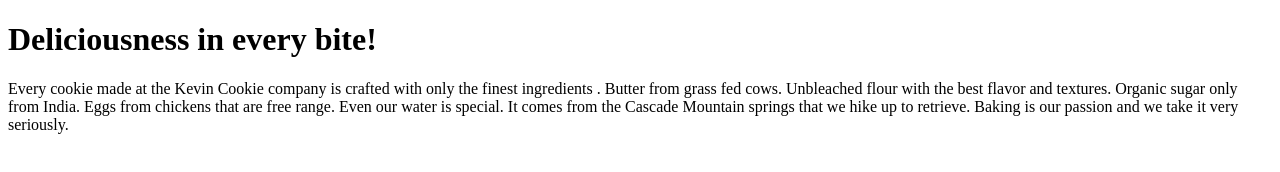
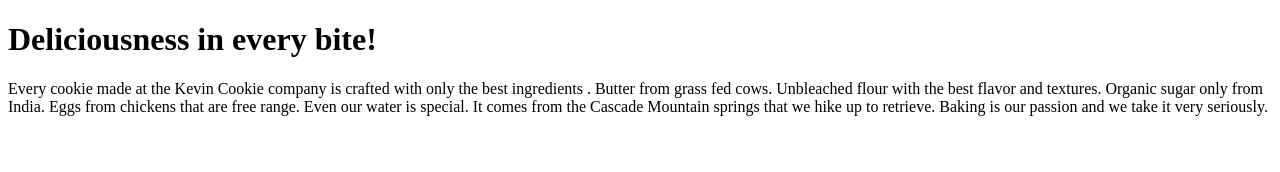
Before and after one commit to Theboygenius07/DEMO, a plain HTML site: page index.htm in a window 1280 px wide. Drawn offline with Linux system fonts and the light colour scheme.

Commit message:
update text

```diff
--- a/index.htm
+++ b/index.htm
@@ -3,7 +3,7 @@
 <body>
 
 <h1>Deliciousness in every bite!</h1>
-<p>Every cookie made at the Kevin Cookie company is crafted with only the finest ingredients
+<p>Every cookie made at the Kevin Cookie company is crafted with only the best ingredients
 . Butter from grass fed cows. Unbleached flour with the best
  flavor and textures. Organic sugar only from India. Eggs from
  chickens that are free range. Even our water is
```
